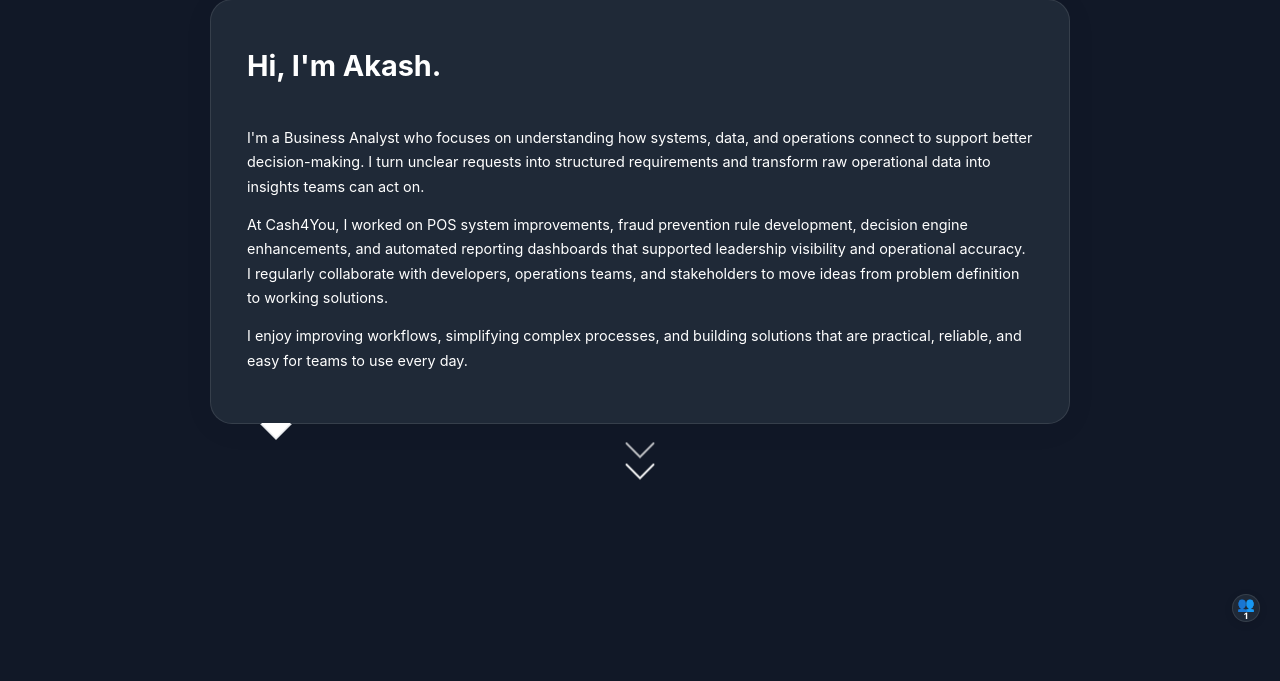
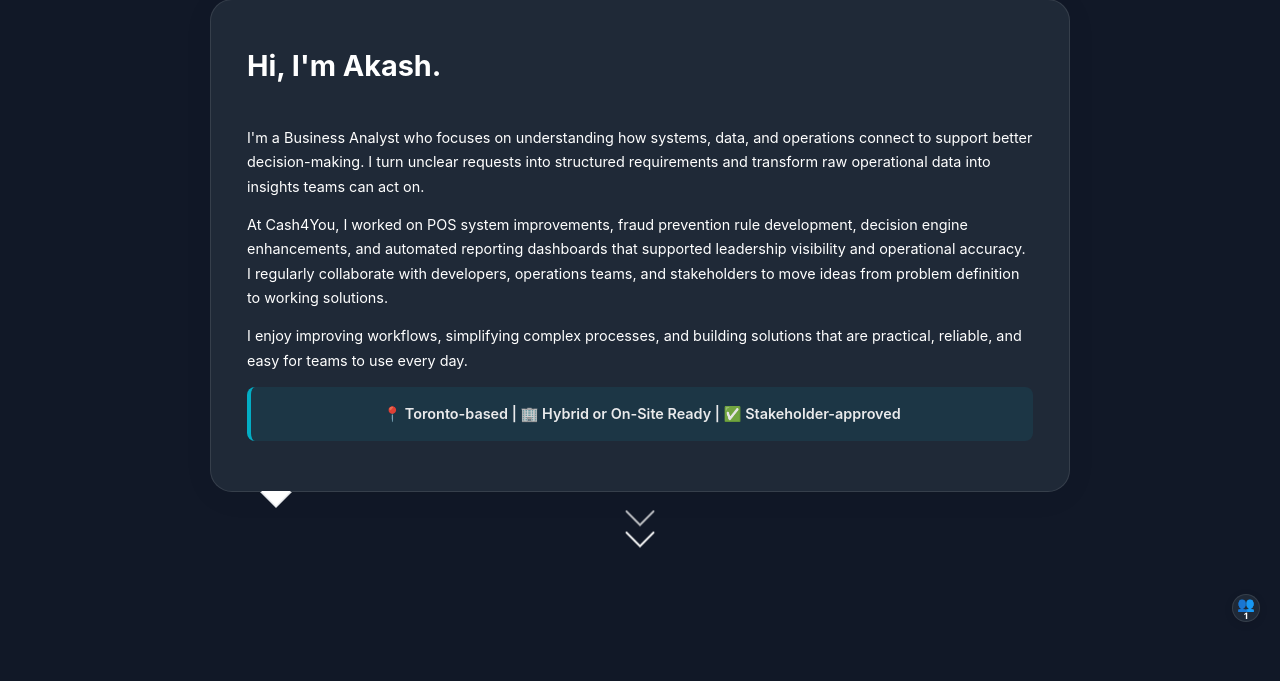
Before and after one commit to holygrail0063/akash-portfolio, a Flask app: page / in a window 1280 px wide. Shown: the part 163-844 px from the top of the page. Run offline with Flask 2, Linux system fonts and the light colour scheme; some libraries are stand-ins or nearby versions.

Commit message:
Revert "Remove location pill row from About section"
This reverts commit a0b5f1d36e16f8e42b4037c8503de9930b890bbb.

```diff
--- a/templates/index.html
+++ b/templates/index.html
@@ -50,6 +50,8 @@
                     <p>At Cash4You, I worked on POS system improvements, fraud prevention rule development, decision engine enhancements, and automated reporting dashboards that supported leadership visibility and operational accuracy. I regularly collaborate with developers, operations teams, and stakeholders to move ideas from problem definition to working solutions.</p>
 
                     <p>I enjoy improving workflows, simplifying complex processes, and building solutions that are practical, reliable, and easy for teams to use every day.</p>
+
+                    <p class="location">📍 Toronto-based | 🏢 Hybrid or On-Site Ready | ✅ Stakeholder-approved</p>
                 </div>
             </div>
         </div>
```
